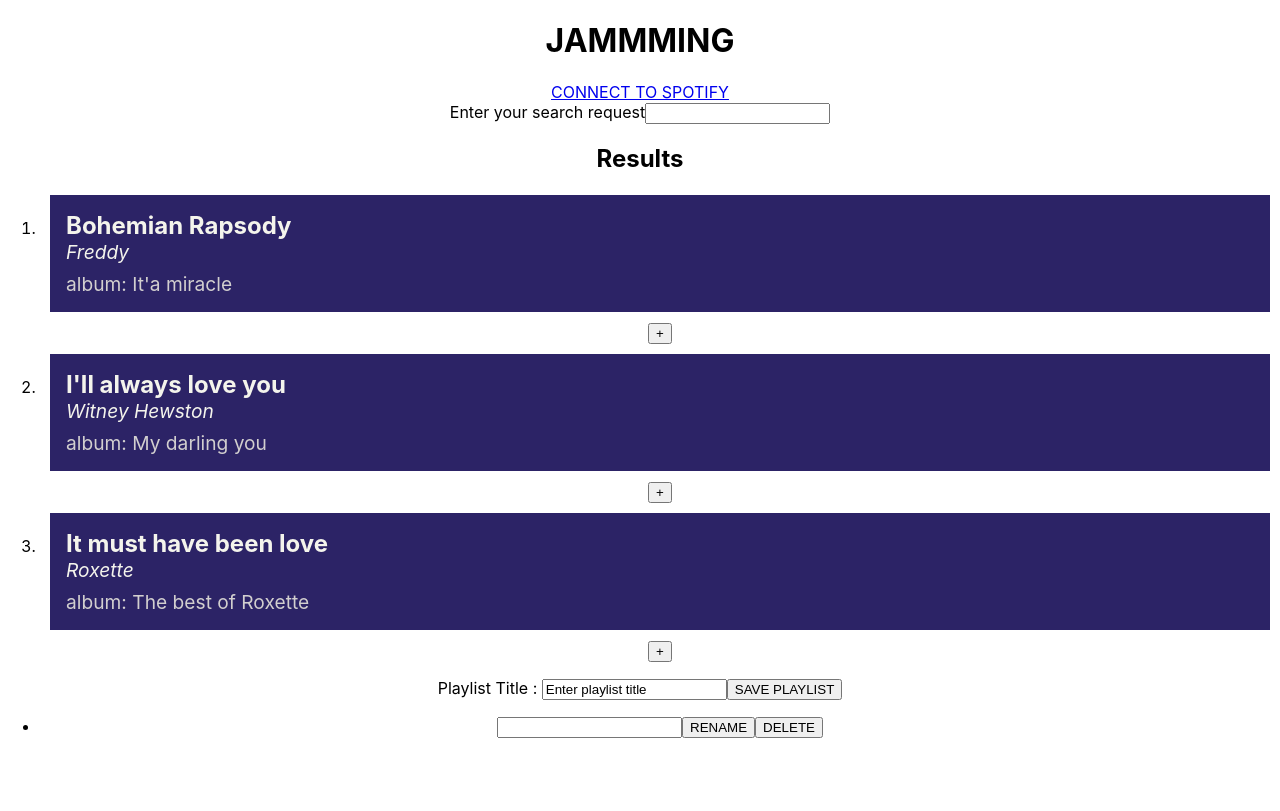
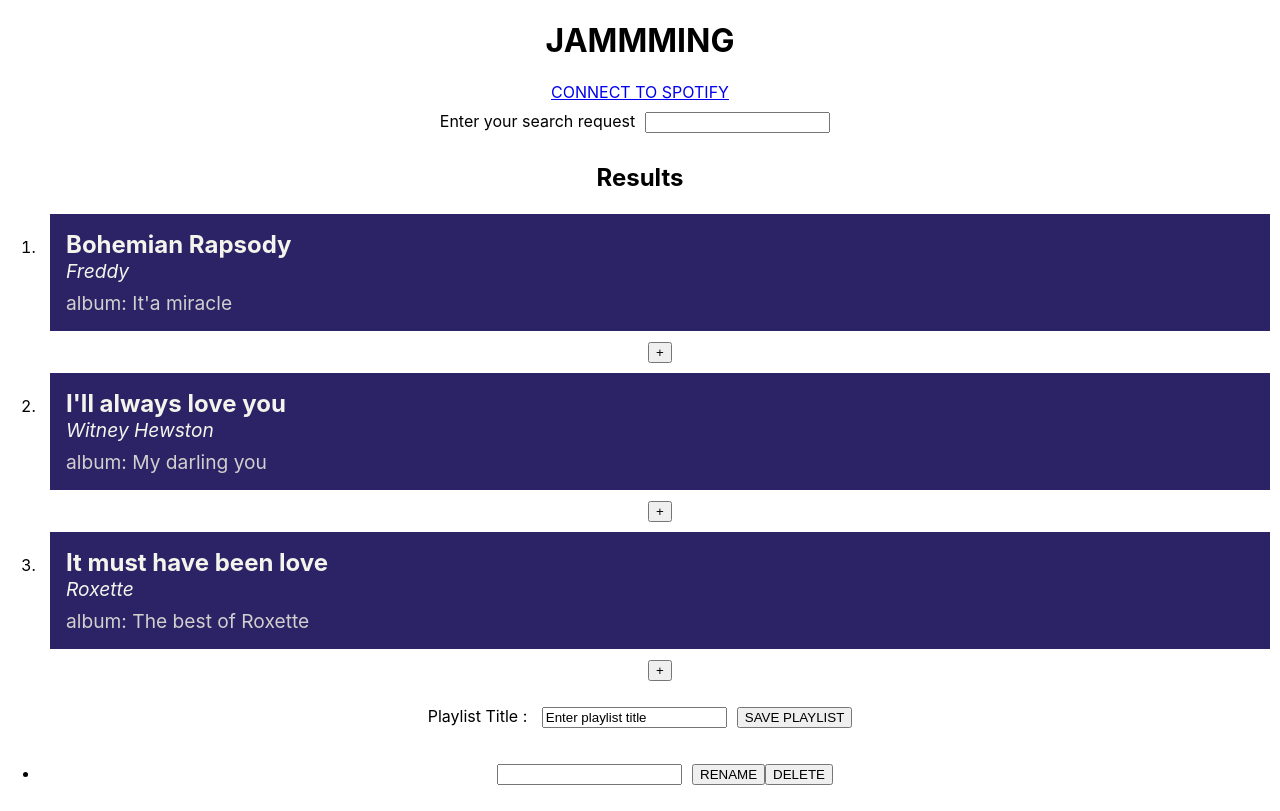
Before and after one commit to YuriyBurylo/jammming, a React (Create React App) app: page / in a window 1280 px wide. Both pictures are taken after a click on the button "SAVE PLAYLIST". Built offline with nearby package versions, Linux system fonts and the light colour scheme.

Commit message:
fixet two bugs of rename and delete functions

```diff
--- a/src/AccessTokenRequest.js
+++ b/src/AccessTokenRequest.js
@@ -27,4 +27,4 @@ function requestAccessToken () {
     }).catch(error => console.log(error));
 }
 
-// export default requestAccessToken;
+export default requestAccessToken;
--- a/src/App.css
+++ b/src/App.css
@@ -36,3 +36,11 @@
     transform: rotate(360deg);
   }
 }
+
+input {
+  margin: 10px 10px;
+}
+
+input:focus {
+  background-color: #61dafb;
+}
--- a/src/App.js
+++ b/src/App.js
@@ -4,7 +4,7 @@ import SearchBar from './SearchBar/SearchBar';
 import SearchResults from './SearchResults/SearchResults';
 import PlayList from './PlayList/PlayList';
 import MyPlayLists from './MyPlayLists/MyPlayLists';
-// import requestAccessToken from './AccessTokenRequest';
+import requestAccessToken from './AccessTokenRequest';
 
 
 const mockArray = [
@@ -39,7 +39,7 @@ function App() {
   const [playlistTitle, setPlaylistTitle] = useState("Enter playlist title");
   const [newPlaylist, setNewPlaylist] = useState([]);
   const [playListArray, setPlayListArray] = useState([]);
-  const [newPlayListTitle, setNewPlayListTitle] = useState("");
+
 
 
   const makeUrl = () => {
@@ -59,13 +59,11 @@ function App() {
   useEffect(() => {
     const hash = window.location.hash;
     let token = localStorage.getItem('token');
-    console.log(token);
     if(!token && hash) {
       token = hash.substring(1).split('&').find(elem => elem.startsWith('access_token')).split('=')[1];
       localStorage.setItem('token', token);
       setAccessToken(token);
     };
-    console.log(accessToken);
   });
 
   const handleInput = (event) => {
@@ -100,22 +98,8 @@ function App() {
     console.log("Saved");
   };
 
-  const changePlayListTitle = (event) => {
-    setNewPlayListTitle(event.target.value);
-  };
-
-  const renamePlayList = (event) => {
-       const playlistIndex = event.target.value;
-       const newPlayListArray = [...playListArray];
-       newPlayListArray[playlistIndex][0] = newPlayListTitle;
-       setPlayListArray(newPlayListArray);
-  };
-
-  const deletePlayList = (event) => {
-      const playListIndex = event.target.value;
-      const newPlayListArray = [...playListArray];
-      newPlayListArray.splice(playListIndex, 1);
-      setPlayListArray(newPlayListArray);
+  const changePlayListArray = (newPlayListArray) => {
+    setPlayListArray(newPlayListArray);
   };
 
   return (
@@ -128,7 +112,7 @@ function App() {
         <SearchBar handleInput={handleInput} value={input}/>
         <SearchResults data={results} addToPlayList={addToPlayListFunc} />
         <PlayList data={selected} removeFromPlayList={removeFromPlayListFunc} changeHandler={handleChange} clickHandler={handleClick} plInput={playlistTitle}/>
-        <MyPlayLists data={playListArray} changePlayListTitle={changePlayListTitle} value={newPlayListTitle} rename={renamePlayList} del={deletePlayList}/>
+        <MyPlayLists data={playListArray} changeHandler={changePlayListArray}/>
       </main>
       <footer>
       </footer>
--- a/src/MyPlayLists/MyPlayLists.js
+++ b/src/MyPlayLists/MyPlayLists.js
@@ -1,13 +1,55 @@
-import React from 'react';
-import Button from '../Button/Button';
-import styles from './MyPlayLists.module.css';
+import React, { useState } from "react";
+import Button from "../Button/Button";
+import styles from "./MyPlayLists.module.css";
 
-function MyPlayLists({ data, changePlayListTitle, value, rename, del }) {
-    return (
-        <ul>
-            {data.map((playlist, index) => <li key={index}><form><input onChange={changePlayListTitle} value={value || playlist[0]}/><Button identifier={index}  handleClick={rename}>RENAME</Button><Button identifier={index} handleClick={del}>DELETE</Button></form></li>)}
-        </ul>
-    )
+function MyPlayLists({ data, changeHandler }) {
+  const [newPlayListTitle, setNewPlayListTitle] = useState("");
+  const changePlayListTitle = (event) => {
+    setNewPlayListTitle(event.target.value);
+  };
+
+  const renamePlayList = (event) => {
+    const playListIndex = event.target.value;
+    console.log("Index:", playListIndex);
+    const newPlayListArray = [...data];
+    console.log('DATA:', newPlayListArray);
+    const playlist = data[playListIndex];
+    console.log("playlist:", playlist);
+    playlist[0] = newPlayListTitle;
+    console.log(playlist);
+    newPlayListArray.splice(playListIndex, 1, playlist);
+    console.log(newPlayListArray)
+    changeHandler(newPlayListArray);
+    event.preventDefault();
+  };
+
+  const deletePlayList = (event) => {
+    const playListIndex = event.target.value;
+    console.log("EventTarget", playListIndex);
+    const newPlayListArray = [...data];
+    newPlayListArray.splice(playListIndex, 1);
+    changeHandler(newPlayListArray);
+    console.log("newArr", newPlayListArray);
+    event.preventDefault();
+  };
+
+  return (
+    <ul>
+      {data.map((playlist, index) => (
+        <li key={index}>
+          <form>
+            <input onChange={changePlayListTitle} placeholder={playlist[0]} />
+            <Button identifier={index} handleClick={renamePlayList}>
+              RENAME
+            </Button>
+            <Button identifier={index} handleClick={deletePlayList}>
+              DELETE
+            </Button>
+          </form>
+        </li>
+      ))}
+    </ul>
+  );
 }
 
 export default MyPlayLists;
```
